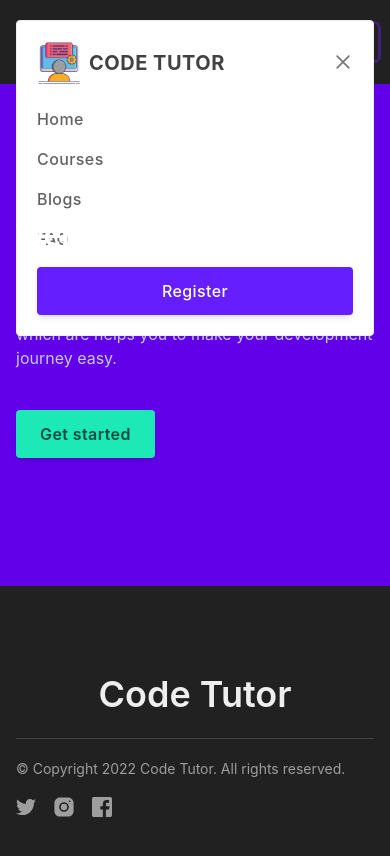
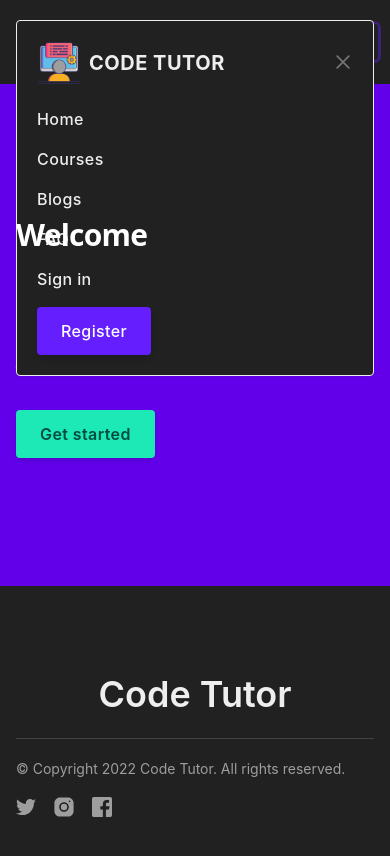
Before and after one commit to tahdiislam/code-tutor, a React (Vite) app: page / in a window 390 px wide. Both pictures are taken after a click on the button "Open Menu". Shown: the top 856 px of the page. Built offline with nearby package versions, Linux system fonts and the light colour scheme; no server answers.

Commit message:
complete header

```diff
--- a/src/Shared/Header.jsx
+++ b/src/Shared/Header.jsx
@@ -147,7 +147,7 @@ export const Header = () => {
                         </button>
                         {isMenuOpen && (
                             <div className="absolute top-0 left-0 w-full">
-                                <div className="p-5 bg-white border rounded shadow-sm">
+                                <div className="p-5 bg-gray-900 border rounded shadow-sm">
                                     <div className="flex items-center justify-between mb-4">
                                         <div>
                                             <Link
@@ -157,7 +157,7 @@ export const Header = () => {
                                                 className="inline-flex items-center"
                                             >
                                                 <img className='h-11' src={logo} alt="" />
-                                                <span className="ml-2 text-xl font-bold tracking-wide text-gray-800 uppercase">
+                                                <span className="ml-2 text-xl font-bold tracking-wide text-gray-200 uppercase">
                                                     Code Tutor
                                                 </span>
                                             </Link>
@@ -185,7 +185,7 @@ export const Header = () => {
                                                     to="/"
                                                     aria-label="Our product"
                                                     title="Our product"
-                                                    className="font-medium tracking-wide text-gray-700 transition-colors duration-200 hover:text-deep-purple-accent-400"
+                                                    className="font-medium tracking-wide text-gray-200 transition-colors duration-200 hover:text-deep-purple-accent-400"
                                                 >
                                                     Home
                                                 </Link>
@@ -195,7 +195,7 @@ export const Header = () => {
                                                     to="/courses"
                                                     aria-label="Our product"
                                                     title="Our product"
-                                                    className="font-medium tracking-wide text-gray-700 transition-colors duration-200 hover:text-deep-purple-accent-400"
+                                                    className="font-medium tracking-wide text-gray-200 transition-colors duration-200 hover:text-deep-purple-accent-400"
                                                 >
                                                     Courses
                                                 </Link>
@@ -205,7 +205,7 @@ export const Header = () => {
                                                     to="/blogs"
                                                     aria-label="Product pricing"
                                                     title="Product pricing"
-                                                    className="font-medium tracking-wide text-gray-700 transition-colors duration-200 hover:text-deep-purple-accent-400"
+                                                    className="font-medium tracking-wide text-gray-200 transition-colors duration-200 hover:text-deep-purple-accent-400"
                                                 >
                                                     Blogs
                                                 </Link>
@@ -215,21 +215,45 @@ export const Header = () => {
                                                     to="/faq"
                                                     aria-label="About us"
                                                     title="About us"
-                                                    className="font-medium tracking-wide text-gray-700 transition-colors duration-200 hover:text-deep-purple-accent-400"
+                                                    className="font-medium tracking-wide text-gray-200 transition-colors duration-200 hover:text-deep-purple-accent-400"
                                                 >
                                                     FAQ
+                                                </Link>
+                                            </li>
+                                            {!user?.uid ? <>
+                                                <li>
+                                                    <Link
+                                                        to="/login"
+                                                        aria-label="Sign in"
+                                                        title="Sign in"
+                                                        className="font-medium tracking-wide text-gray-200 transition-colors duration-200 hover:text-teal-accent-400"
+                                                    >
+                                                        Sign in
                                                     </Link>
                                                 </li>
                                                 <li>
                                                     <Link
                                                         to="/register"
-                                                    className="inline-flex items-center justify-center w-full h-12 px-6 font-medium tracking-wide text-white transition duration-200 rounded shadow-md bg-deep-purple-accent-400 hover:bg-deep-purple-accent-700 focus:shadow-outline focus:outline-none"
+                                                        className="inline-flex items-center justify-center h-12 px-6 font-medium tracking-wide text-white transition duration-200 rounded shadow-md bg-deep-purple-accent-400 hover:bg-deep-purple-accent-700 focus:shadow-outline focus:outline-none"
                                                         aria-label="Sign up"
                                                         title="Sign up"
                                                     >
                                                         Register
                                                     </Link>
                                                 </li>
+                                            </>
+                                                : <>
+                                                    <li className='flex'>
+                                                        <Link to="/profile">
+                                                            <Tippy content={user.displayName}>
+                                                                <div className="relative flex-shrink-0">
+                                                                    <span className="absolute bottom-0 right-0 w-4 h-4 dark:bg-green-600 border rounded-full dark:text-gray-100 dark:border-gray-900"></span>
+                                                                    <img src={user.photoURL} alt="" className="w-12 h-12 border rounded-full dark:bg-gray-500 dark:border-gray-700" />
+                                                                </div>
+                                                            </Tippy>
+                                                        </Link>
+                                                    </li>
+                                                </>}
                                         </ul>
                                     </nav>
                                 </div>
```
Lines whose indentation alone changed are shown as unchanged.
